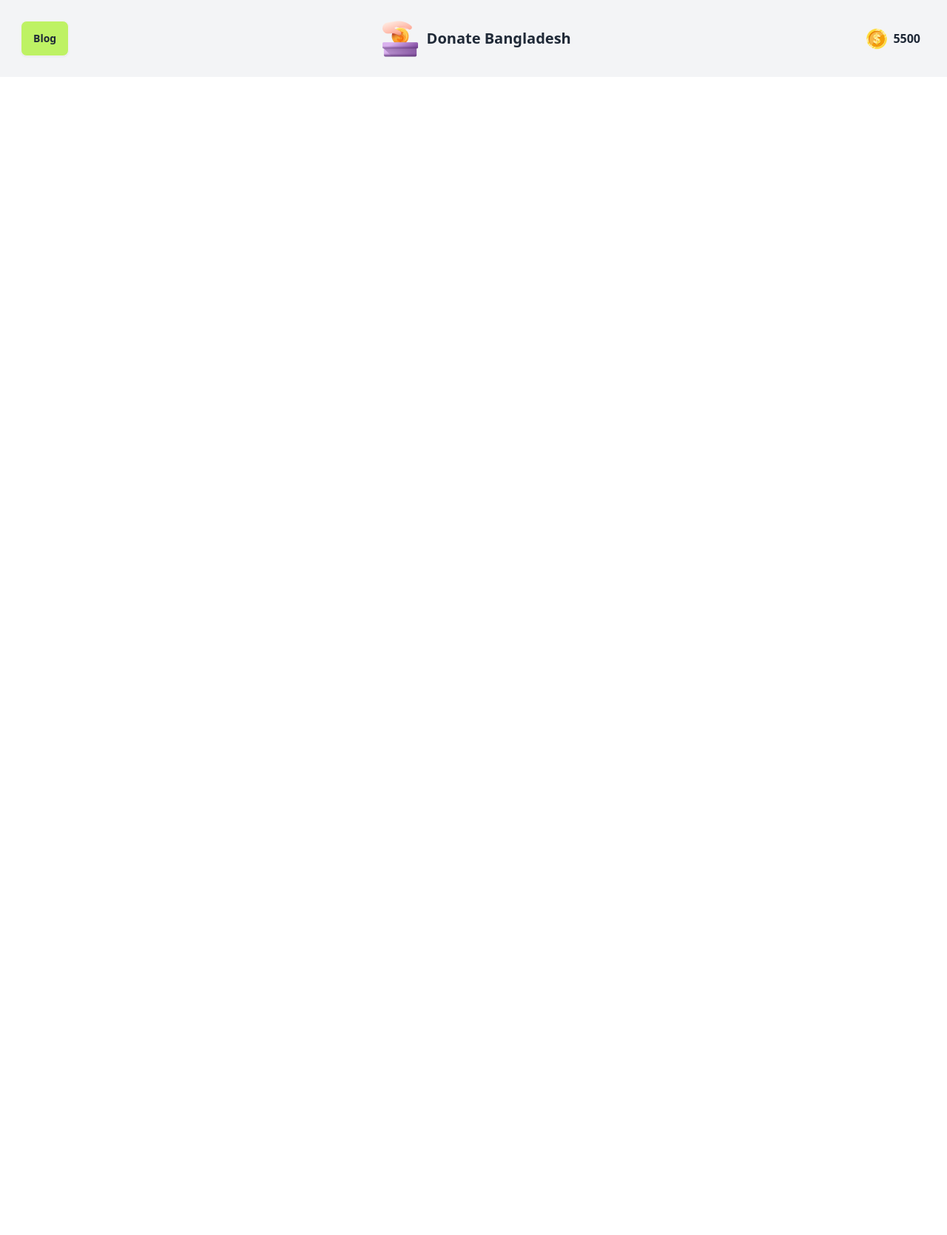
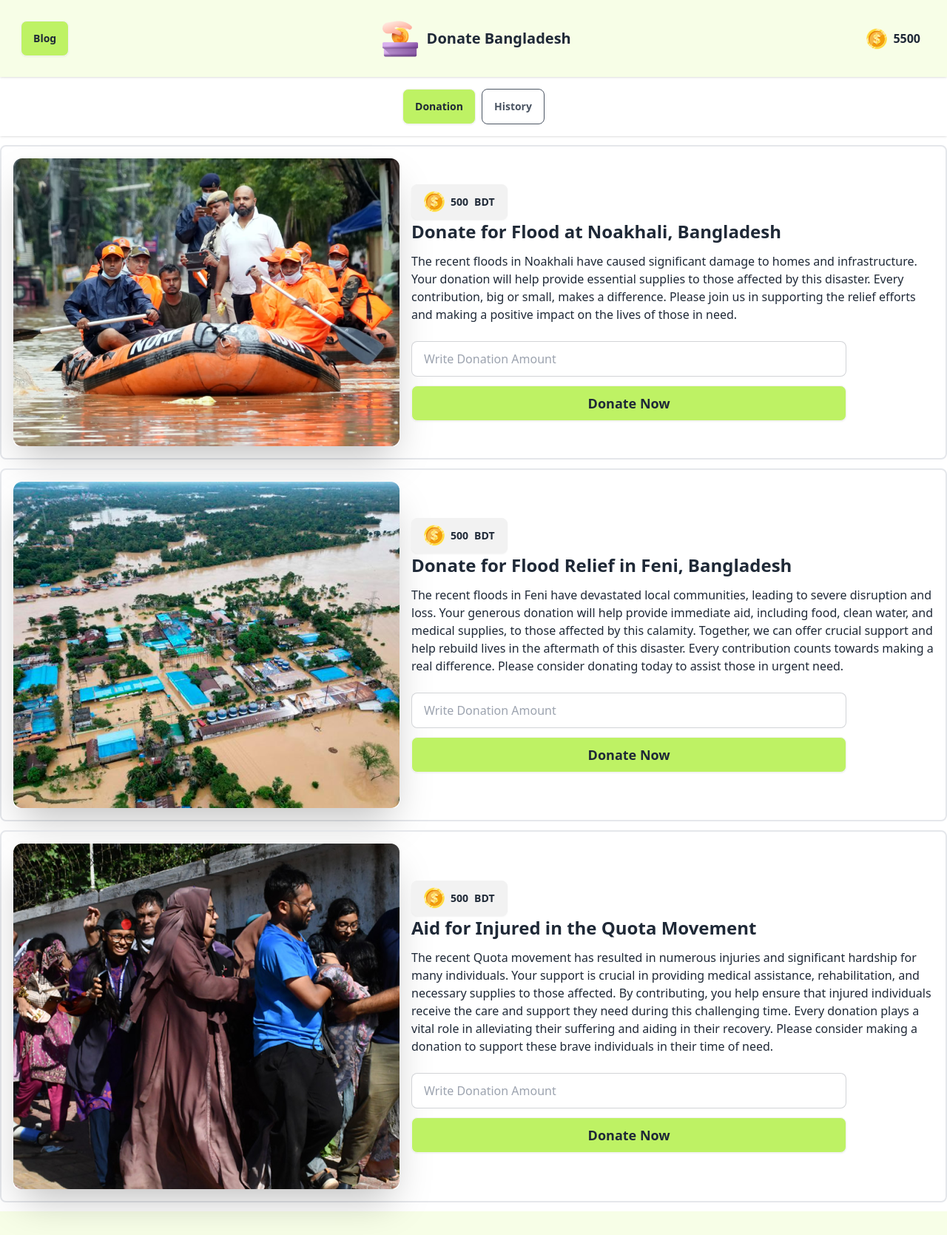
Before and after one commit to khalid199701/flood_donation, a plain HTML site: page index.html in a window 1280 px wide. Shown: the whole page at 74% size. Before the commit the page ends 800 px from the top, so only its background shows below. Drawn offline with nearby package versions, Linux system fonts and the light colour scheme.

Commit message:
ui almost done

```diff
--- a/index.html
+++ b/index.html
@@ -6,13 +6,19 @@
     <title>Flood Donation</title>
     <link href="https://cdn.jsdelivr.net/npm/daisyui@4.12.10/dist/full.min.css" rel="stylesheet" type="text/css" />
     <script src="https://cdn.tailwindcss.com"></script>
+    <style>
 
+
+    </style>
 </head>
 <body>
-    <header>
-        <div class="navbar bg-gray-100 sticky">
+    <header class="sticky top-0 z-20">
+        <!-- navbar -->
+        <div class="navbar bg-lime-50 sticky top-0 z-50 shadow">
             <div class="navbar-start p-5">
-                <button class="btn bg-lime-300 font-bold">Blog</button>
+                <a href="blog.html">
+                    <button class="btn bg-lime-300 font-bold">Blog</button>
+                </a>
             </div>
             <div class="navbar-center">
               <div class="flex items-center gap-3">
@@ -27,9 +33,95 @@
                 </div>
             </div>
           </div>
+          <!-- toggle button -->
+          <div class="flex justify-center gap-2 sticky top-[calc(60px)] z-40 bg-white shadow py-4">
+            <button id="donation-tab-btn" class="btn bg-lime-300">Donation</button>
+            <button id="history-tab-btn" class="btn text-gray-600 btn-outline">History</button>
+          </div>
     </header>
-    <main></main>
-    <footer></footer>
+
+    <main>
+        <section id="donation-page">
+            <!-- First hero section -->
+            <div class="hero my-3">
+                <div class="hero-content border-solid border-2 rounded-lg flex-col lg:flex-row">
+                    <img
+                        src="/assets/noakhali.png"
+                        class="rounded-lg shadow-2xl" />
+                    <div>
+                        <button class="btn">
+                            <img src="/assets/coin.png" alt="">
+                            <p>500</p>
+                            <p>BDT</p>
+                        </button>
+                        <h1 class="text-2xl font-bold">Donate for Flood at Noakhali, Bangladesh</h1>
+                        <p class="py-3">
+                            The recent floods in Noakhali have caused significant damage to homes and infrastructure. Your donation will help provide essential supplies to those affected by this disaster. Every contribution, big or small, makes a difference. Please join us in supporting the relief efforts and making a positive impact on the lives of those in need.
+                        </p>
+                        <input type="number" placeholder="Write Donation Amount" class="input input-bordered w-10/12 my-3" />
+                        <br>
+                        <button class="btn font-bold text-lg bg-lime-300 w-10/12">Donate Now</button>
+                    </div>
+                </div>
+            </div>
+
+            <!-- Second hero section -->
+            <div class="hero my-3">
+                <div class="hero-content border-solid border-2 rounded-lg flex-col lg:flex-row">
+                    <img
+                        src="/assets/feni.png"
+                        class="rounded-lg shadow-2xl" />
+                    <div>
+                        <button class="btn">
+                            <img src="/assets/coin.png" alt="">
+                            <p>500</p>
+                            <p>BDT</p>
+                        </button>
+                        <h1 class="text-2xl font-bold">Donate for Flood Relief in Feni, Bangladesh</h1>
+                        <p class="py-3">
+                            The recent floods in Feni have devastated local communities, leading to severe disruption and loss. Your generous donation will help provide immediate aid, including food, clean water, and medical supplies, to those affected by this calamity. Together, we can offer crucial support and help rebuild lives in the aftermath of this disaster. Every contribution counts towards making a real difference. Please consider donating today to assist those in urgent need.
+                        </p>
+                        <input type="number" placeholder="Write Donation Amount" class="input input-bordered w-10/12 my-3" />
+                        <br>
+                        <button class="btn font-bold text-lg bg-lime-300 w-10/12">Donate Now</button>
+                    </div>
+                </div>
+            </div>
+
+            <!-- Third hero section -->
+            <div class="hero my-3">
+                <div class="hero-content border-solid border-2 rounded-lg flex-col lg:flex-row">
+                    <img
+                        src="/assets/quota-protest.png"
+                        class="rounded-lg shadow-2xl" />
+                    <div>
+                        <button class="btn">
+                            <img src="/assets/coin.png" alt="">
+                            <p>500</p>
+                            <p>BDT</p>
+                        </button>
+                        <h1 class="text-2xl font-bold">Aid for Injured in the Quota Movement</h1>
+                        <p class="py-3">
+                            The recent Quota movement has resulted in numerous injuries and significant hardship for many individuals. Your support is crucial in providing medical assistance, rehabilitation, and necessary supplies to those affected. By contributing, you help ensure that injured individuals receive the care and support they need during this challenging time. Every donation plays a vital role in alleviating their suffering and aiding in their recovery. Please consider making a donation to support these brave individuals in their time of need.
+                        </p>
+                        <input type="number" placeholder="Write Donation Amount" class="input input-bordered w-10/12 my-3" />
+                        <br>
+                        <button class="btn font-bold text-lg bg-lime-300 w-10/12">Donate Now</button>
+                    </div>
+                </div>
+            </div>
+        </section>
+
+        <section id="history-page" class="hidden">
+            <h2>Hello form</h2>
+        </section>
+    </main>
+
+    <footer class="footer footer-center bg-lime-50 text-base-content p-4">
+        <aside>
+
+        </aside>
+      </footer>
     <script src="/js/utilities.js"></script>
     <script src="/js/index.js"></script>
 </body>
--- a/js/utilities.js
+++ b/js/utilities.js
@@ -1 +1,8 @@
-console.log("utilities");
+function getInputValue(id){
+    const input = parseFloat(document.getElementById(id).value);
+    return input;
+}
+function getText(id){
+    const txt = parseFloat(document.getElementById(id));
+    return txt;
+}
```
Also changed, not shown: blog.html (added, +82 -0 lines).
